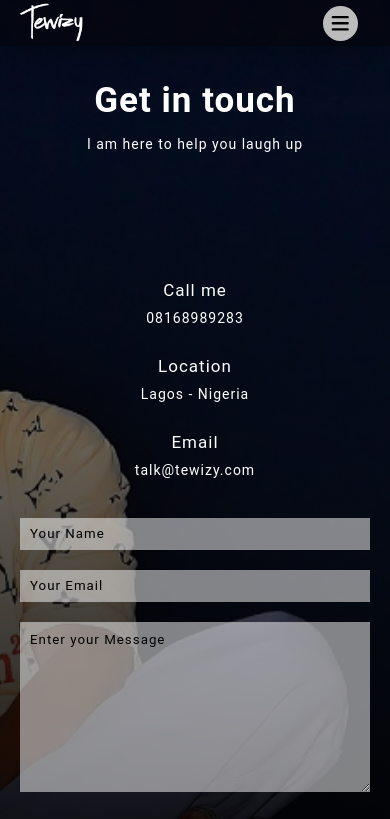
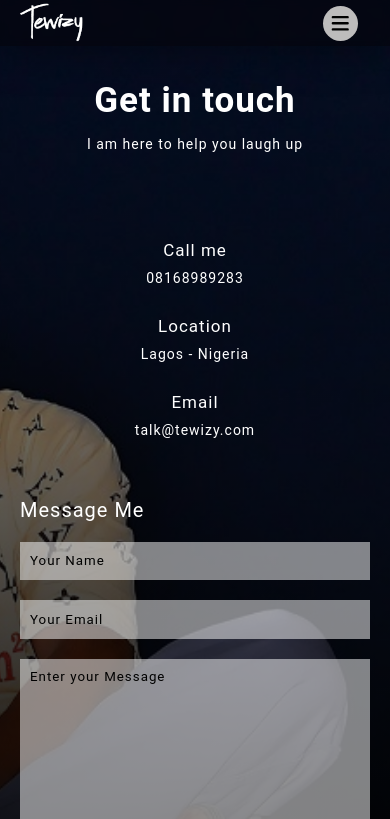
Before and after one commit to samearusuosita/ucher, a React (Create React App) app: page /contact in a window 390 px wide. Shown: the top 819 px of the page. Built offline with nearby package versions, Linux system fonts and the light colour scheme.

Commit message:
Media query btn

```diff
--- a/src/Pages/About/About.scss
+++ b/src/Pages/About/About.scss
@@ -9,7 +9,7 @@
     background-position: center;
     background-size: cover;
     background-repeat: no-repeat;
-    height: 100vh;
+    // height: 100vh;
 
     @media screen and (max-width: 1180px) {
         display: flex;
@@ -18,7 +18,7 @@
 
     }
     @media screen and (max-width: 450px) {
-        padding: 100px 0 20px 0;
+        padding: 100px 0 50px 0;
         flex-direction: column;
 
     }
--- a/src/Pages/Contact/Contact.jsx
+++ b/src/Pages/Contact/Contact.jsx
@@ -25,7 +25,9 @@ const Contact = () => {
             </div>
           ))}
           </div>
+
           <div className="app__contact-form">
+            <h3 className='app__massage_text'>Message Me</h3>
               <input type="text" placeholder='Your Name' maxLength={40}/>
               <input type="email" placeholder='Your Email' maxLength={70}/>
               <textarea name="" id="" cols="30" rows="10" placeholder='Enter your Message'></textarea>
--- a/src/Pages/Contact/Contact.scss
+++ b/src/Pages/Contact/Contact.scss
@@ -55,6 +55,8 @@
                 @media screen and (max-width: 450px) {
                     flex-direction: column;
                     text-align: center;
+                    padding-top: 10px;
+                    padding-bottom: 20px;
                 }
 
                 .app__contact-details{
@@ -89,8 +91,18 @@
                 display: flex;
                 flex-direction: column;
 
+
+                .app__massage_text{
+                    color: white;
+                    font-size: 20px;
+                    font-weight: 400;
+                    font-family: var(--font-base);
+                    letter-spacing: 1px;
+                    padding-bottom: 20px;
+                }
+
                 input{
-                    height: 2rem;
+                    height: 2.4rem;
                     margin-bottom: 20px;
                     padding-left: 10px;
                     border: none;
@@ -143,6 +155,11 @@
                     margin-bottom: 40px;
 
                 }
+
+                @media screen and (max-width: 450px) {
+                    margin-bottom: 0;
+
+                }
             }
         }
 
```
